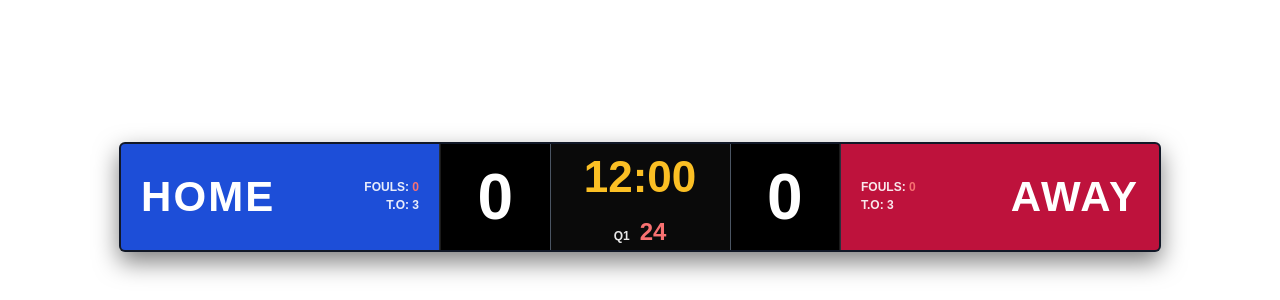
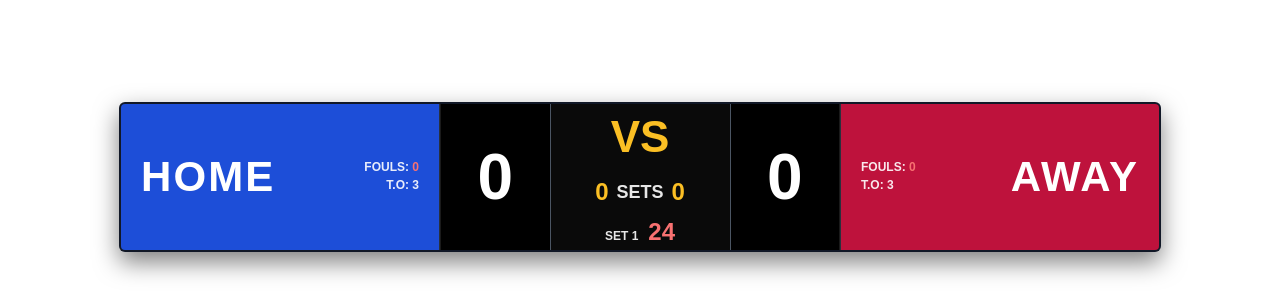
Before and after one commit to akkalak213/basketball-overlay, a Next.js app in the folder frontend/: page /overlay/compat in a window 1280 px wide. Shown: the part 500-800 px from the top of the page. Built offline with nearby package versions, Linux system fonts and the light colour scheme; no server answers.

Commit message:
feat: Implement requested changes for Yolobox compat overlay (VS, Sets, Set Wins, remove possession)

```diff
--- a/frontend/components/OverlayCompat.tsx
+++ b/frontend/components/OverlayCompat.tsx
@@ -14,6 +14,20 @@ export default function OverlayCompat() {
 
   if (!gameState.isOverlayVisible) {
     return null;
+  }
+
+  let homeSetWins = 0;
+  let awaySetWins = 0;
+  if (gameState.homeQuarterScores && gameState.awayQuarterScores) {
+    for (let i = 0; i < Math.min(gameState.homeQuarterScores.length, gameState.awayQuarterScores.length); i++) {
+      if (gameState.homeQuarterScores[i] !== undefined && gameState.awayQuarterScores[i] !== undefined) {
+        if (gameState.homeQuarterScores[i] > gameState.awayQuarterScores[i]) {
+          homeSetWins++;
+        } else if (gameState.awayQuarterScores[i] > gameState.awayQuarterScores[i]) {
+          awaySetWins++;
+        }
+      }
+    }
   }
 
   // --- Style Definitions (as JavaScript objects for inline styling) ---
@@ -127,7 +141,7 @@ export default function OverlayCompat() {
           <tr>
             {/* ======================= HOME TEAM ======================= */}
             <td style={{...styles.teamCell, ...styles.homeTeamCell}}>
-               {gameState.possession === 'HOME' && <div style={styles.possessionIndicator}></div>}
+
                <div style={styles.teamInfoContainer}>
                     <div>
                         <div style={styles.teamName}>{gameState.homeName}</div>
@@ -148,9 +162,14 @@ export default function OverlayCompat() {
 
             {/* ======================= CENTER CLOCK ======================= */}
             <td style={styles.centerClockCell}>
-              <div style={styles.gameClock}>{formatTime(gameState.gameClockSecs || 0)}</div>
+              <div style={styles.gameClock}>VS</div>
+              <div style={{...styles.periodShotClockContainer, display: 'flex', justifyContent: 'center', alignItems: 'center', marginBottom: '4px'}}>
+                 <span style={{fontSize: '24px', fontWeight: 'bold', color: '#FBBF24', marginRight: '8px'}}>{homeSetWins}</span>
+                 <span style={{...styles.infoText, fontSize: '18px'}}>SETS</span>
+                 <span style={{fontSize: '24px', fontWeight: 'bold', color: '#FBBF24', marginLeft: '8px'}}>{awaySetWins}</span>
+              </div>
               <div style={styles.periodShotClockContainer}>
-                 <span style={styles.infoText}>Q{gameState.period}</span>
+                 <span style={styles.infoText}>SET {gameState.period}</span>
                  <span style={{...styles.infoText, marginLeft: '10px', fontSize: '24px', color: gameState.shotClock <= 5 ? '#EF4444' : '#F87171' }}>
                     {gameState.shotClock.toString().padStart(2, '0')}
                  </span>
@@ -162,7 +181,7 @@ export default function OverlayCompat() {
                {gameState.awayScore}
             </td>
             <td style={{...styles.teamCell, ...styles.awayTeamCell}}>
-                {gameState.possession === 'AWAY' && <div style={styles.possessionIndicator}></div>}
+
                 <div style={styles.teamInfoContainer}>
                     <div style={styles.awayFoulsTimeouts}>
                         <div style={styles.infoText}>
```
